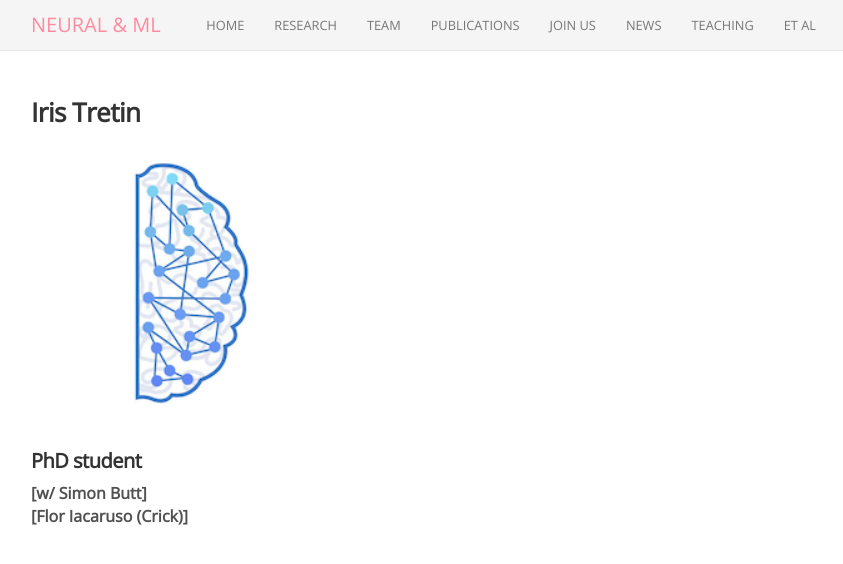
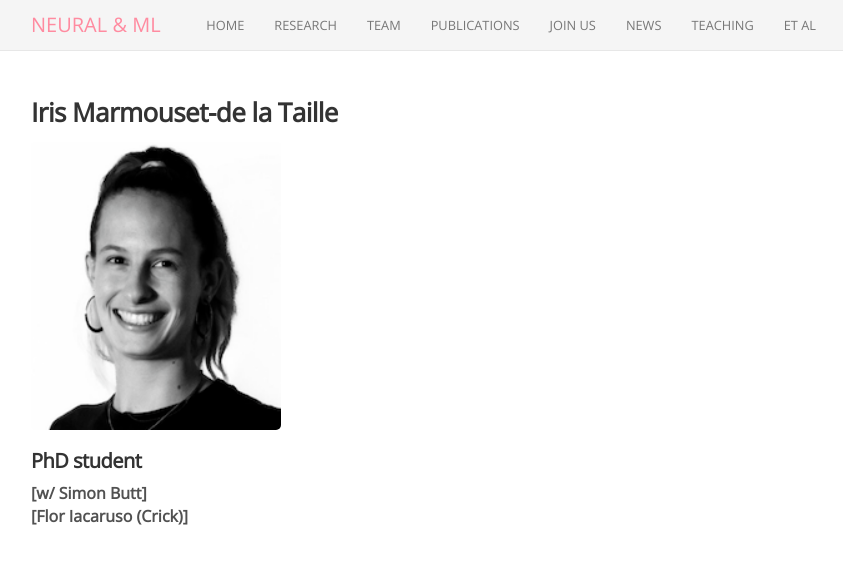
Before and after one commit to neuralml/neuralml.github.io, a Jekyll site: the page built from _people/RPC_iris.md, in a window 1280 px wide. Shown: the top 564 px of the page, without its empty margins (224-1067 px from the left). Built offline with Jekyll 4.4.1, drawn with Linux system fonts in a browser that asks for light colours; nearby versions of some CDN libraries.

Commit message:
more photos

```diff
--- a/_people/RPC_iris.md
+++ b/_people/RPC_iris.md
@@ -1,8 +1,8 @@
 ---
-name: Iris Tretin
-title: Iris Tretin
+name: Iris Marmouset-de la Taille
+title: Iris Marmouset-de la Taille
 position: gradstudent
-avatar: logo.png
+avatar: Iris.png
 joined: 2024_2
 affiliation: <span>[w/ Simon Butt]</span><br>[Flor Iacaruso (Crick)]
 
```
Also changed, not shown: _people/RPC_Elene_Lominadze.md (+1 -1 lines), _people/RPC_Miklos_Kralik.md (+1 -1 lines), _people/RPC_angeliki.md (+1 -1 lines), _people/RPC_ben.md (+1 -1 lines), images/people/Angeliki.png (added), images/people/BenI.png (added), images/people/Elene.png (added), images/people/Iris.png (added), images/people/Katy_bw.png, images/people/KevinNejad.png, images/people/Loreen_Hertag.png, images/people/Miklos.png (added).
